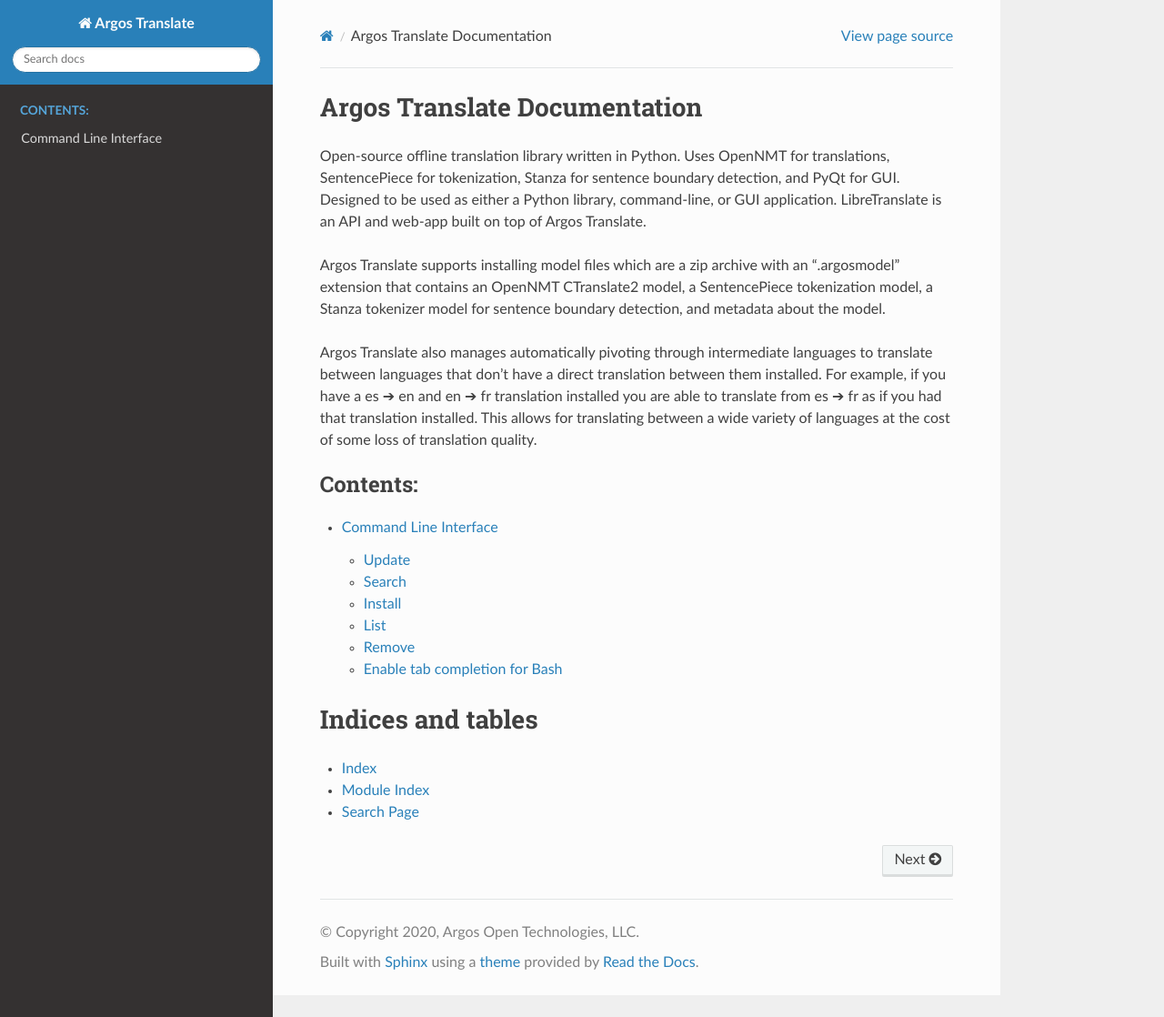
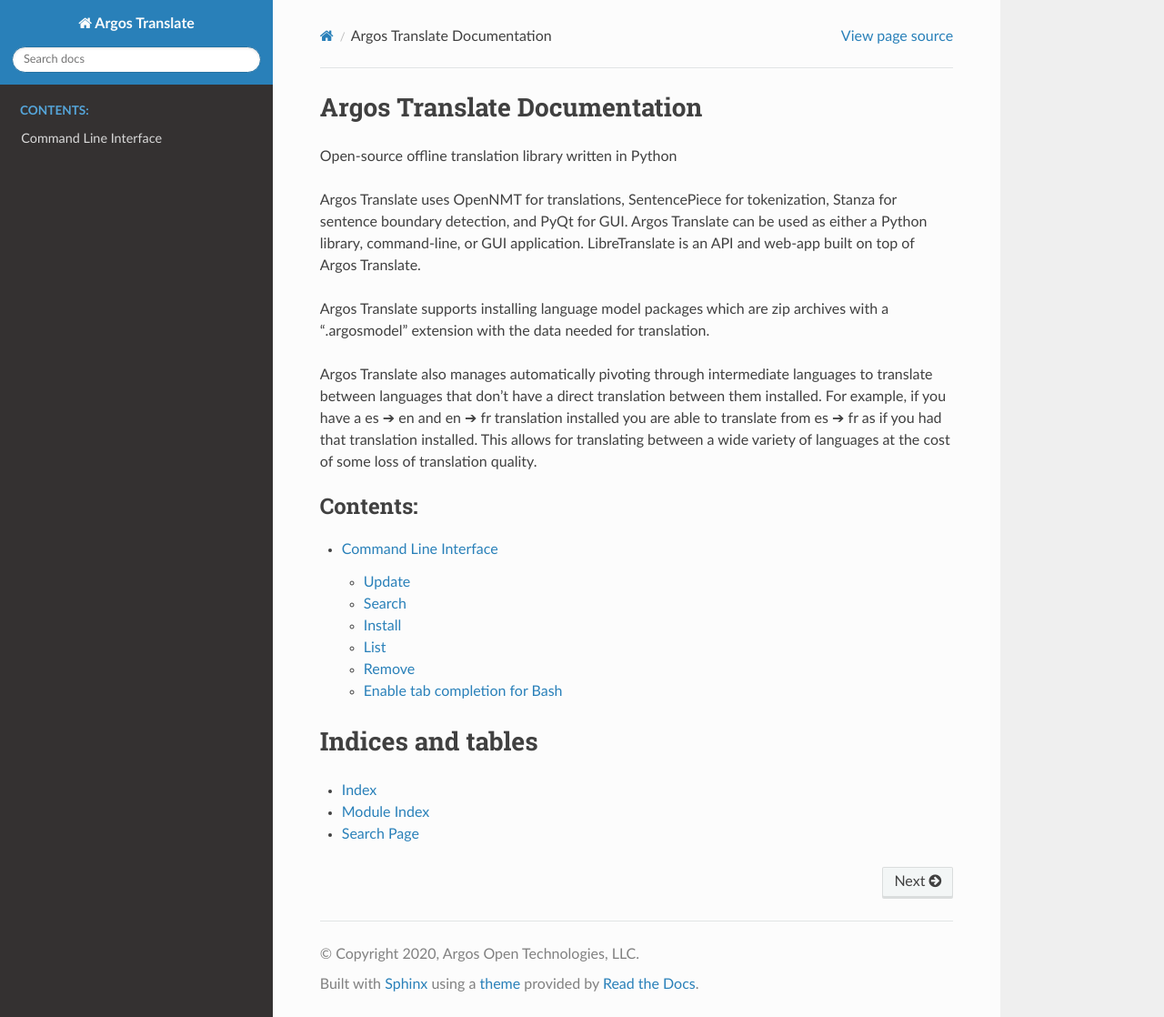
Before and after one commit to argosopentech/argos-translate, a Sphinx documentation site: the page built from docs/index.rst, in a window 1280 px wide and 1118 px high. Shown: the whole window at 91% size. Built offline with Sphinx 7.4.7 and the Read the Docs theme 2.0.0, drawn with Linux system fonts in a browser that asks for light colours.

Commit message:
Update docs intro

```diff
--- a/docs/index.rst
+++ b/docs/index.rst
@@ -1,13 +1,10 @@
-.. Argos Translate documentation master file, created by
-   sphinx-quickstart on Sat Sep 12 21:47:20 2020.
-   You can adapt this file completely to your liking, but it should at least
-   contain the root `toctree` directive.
-
 Argos Translate Documentation
 ===========================================
-Open-source offline translation library written in Python. Uses OpenNMT for translations, SentencePiece for tokenization, Stanza for sentence boundary detection, and PyQt for GUI. Designed to be used as either a Python library, command-line, or GUI application. LibreTranslate is an API and web-app built on top of Argos Translate.
+Open-source offline translation library written in Python
 
-Argos Translate supports installing model files which are a zip archive with an ".argosmodel" extension that contains an OpenNMT CTranslate2 model, a SentencePiece tokenization model, a Stanza tokenizer model for sentence boundary detection, and metadata about the model.
+Argos Translate uses OpenNMT for translations, SentencePiece for tokenization, Stanza for sentence boundary detection, and PyQt for GUI. Argos Translate can be used as either a Python library, command-line, or GUI application. LibreTranslate is an API and web-app built on top of Argos Translate.
+
+Argos Translate supports installing language model packages which are zip archives with a ".argosmodel" extension with the data needed for translation.
 
 Argos Translate also manages automatically pivoting through intermediate languages to translate between languages that don't have a direct translation between them installed. For example, if you have a es ➔ en and en ➔ fr translation installed you are able to translate from es ➔ fr as if you had that translation installed. This allows for translating between a wide variety of languages at the cost of some loss of translation quality.
 
```
